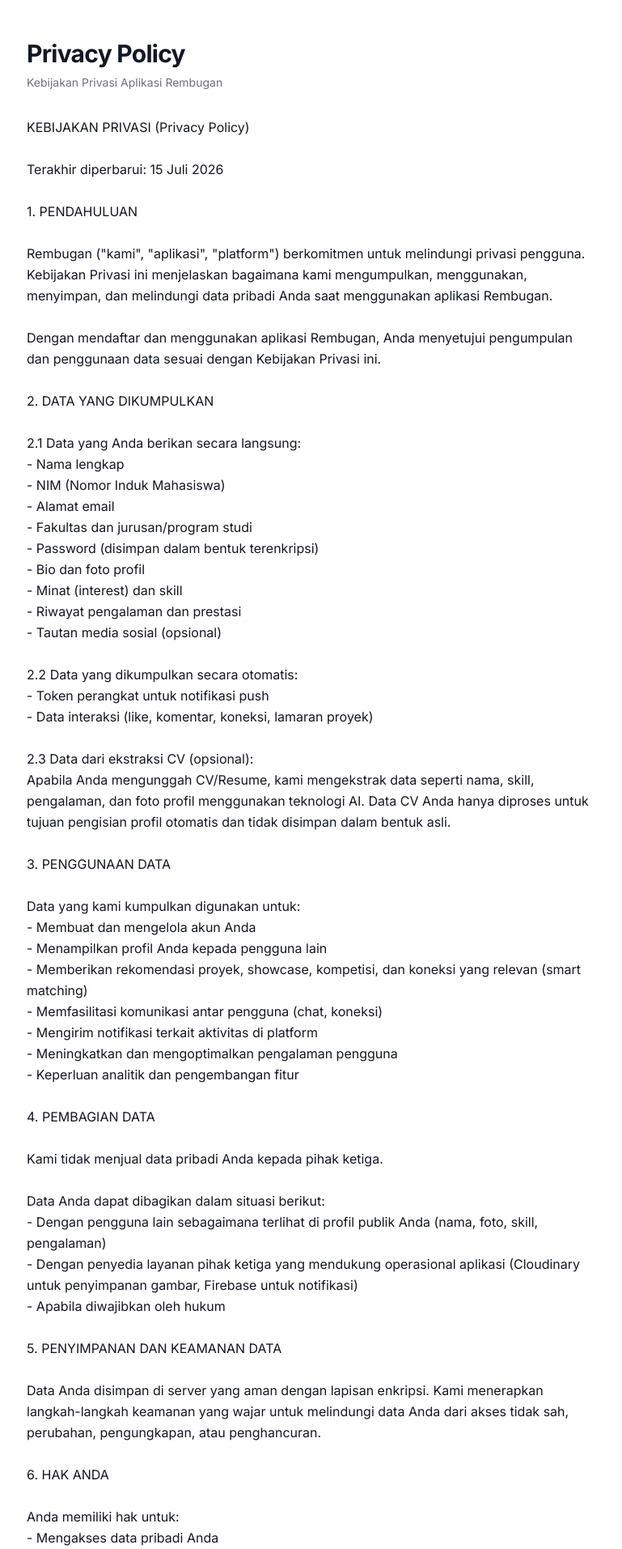
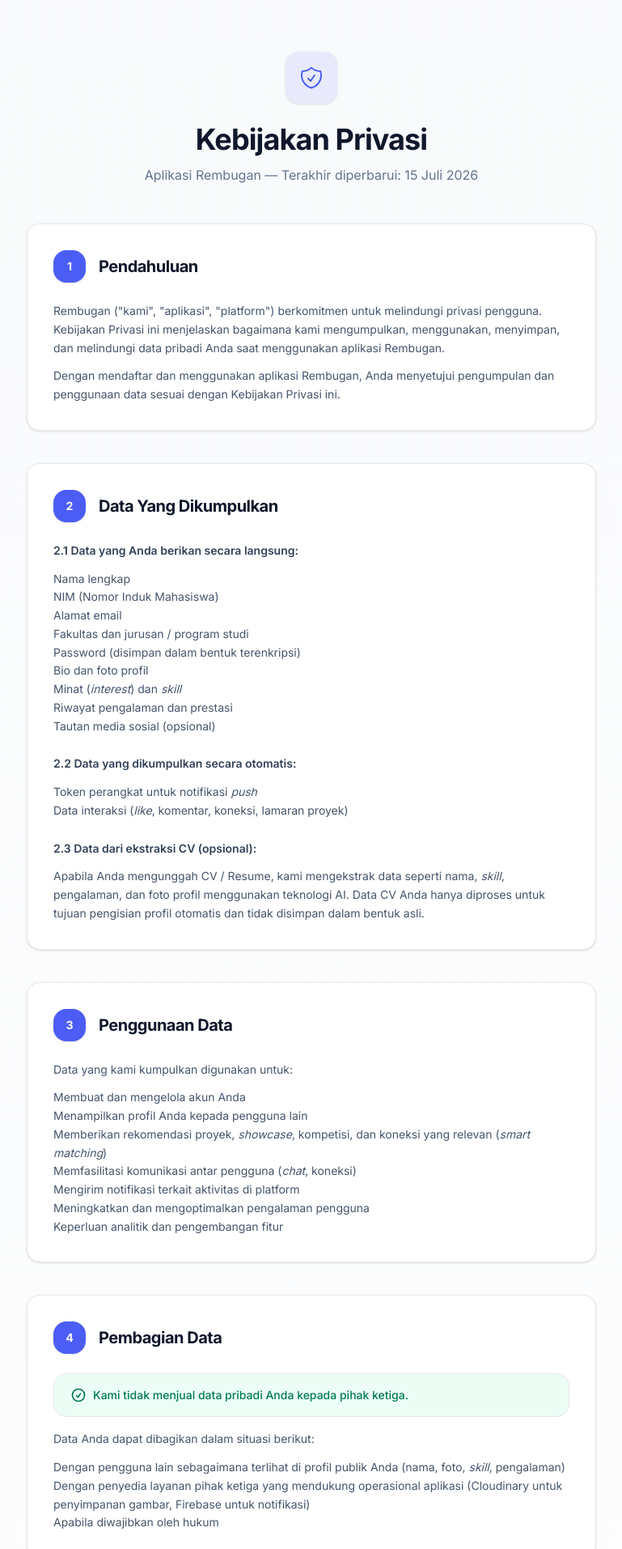
Before and after one commit to ahmdsaif87/Rembugan, a Next.js app in the folder rembugan-dashboard/: page /privacy-policy in a window 1280 px wide. Shown: the top 1913 px of the page at 81% size, without its empty margins (255-1024 px from the left). Built offline with nearby package versions, Linux system fonts and the light colour scheme.

Commit message:
feat: enhance Privacy Policy page with structured content and improved styling

```diff
--- a/rembugan-dashboard/src/app/privacy-policy/page.tsx
+++ b/rembugan-dashboard/src/app/privacy-policy/page.tsx
@@ -1,98 +1,160 @@
-const PRIVACY_POLICY = `KEBIJAKAN PRIVASI (Privacy Policy)
-
-Terakhir diperbarui: 15 Juli 2026
-
-1. PENDAHULUAN
-
-Rembugan ("kami", "aplikasi", "platform") berkomitmen untuk melindungi privasi pengguna. Kebijakan Privasi ini menjelaskan bagaimana kami mengumpulkan, menggunakan, menyimpan, dan melindungi data pribadi Anda saat menggunakan aplikasi Rembugan.
-
-Dengan mendaftar dan menggunakan aplikasi Rembugan, Anda menyetujui pengumpulan dan penggunaan data sesuai dengan Kebijakan Privasi ini.
-
-2. DATA YANG DIKUMPULKAN
-
-2.1 Data yang Anda berikan secara langsung:
-- Nama lengkap
-- NIM (Nomor Induk Mahasiswa)
-- Alamat email
-- Fakultas dan jurusan/program studi
-- Password (disimpan dalam bentuk terenkripsi)
-- Bio dan foto profil
-- Minat (interest) dan skill
-- Riwayat pengalaman dan prestasi
-- Tautan media sosial (opsional)
-
-2.2 Data yang dikumpulkan secara otomatis:
-- Token perangkat untuk notifikasi push
-- Data interaksi (like, komentar, koneksi, lamaran proyek)
-
-2.3 Data dari ekstraksi CV (opsional):
-Apabila Anda mengunggah CV/Resume, kami mengekstrak data seperti nama, skill, pengalaman, dan foto profil menggunakan teknologi AI. Data CV Anda hanya diproses untuk tujuan pengisian profil otomatis dan tidak disimpan dalam bentuk asli.
-
-3. PENGGUNAAN DATA
-
-Data yang kami kumpulkan digunakan untuk:
-- Membuat dan mengelola akun Anda
-- Menampilkan profil Anda kepada pengguna lain
-- Memberikan rekomendasi proyek, showcase, kompetisi, dan koneksi yang relevan (smart matching)
-- Memfasilitasi komunikasi antar pengguna (chat, koneksi)
-- Mengirim notifikasi terkait aktivitas di platform
-- Meningkatkan dan mengoptimalkan pengalaman pengguna
-- Keperluan analitik dan pengembangan fitur
-
-4. PEMBAGIAN DATA
-
-Kami tidak menjual data pribadi Anda kepada pihak ketiga.
-
-Data Anda dapat dibagikan dalam situasi berikut:
-- Dengan pengguna lain sebagaimana terlihat di profil publik Anda (nama, foto, skill, pengalaman)
-- Dengan penyedia layanan pihak ketiga yang mendukung operasional aplikasi (Cloudinary untuk penyimpanan gambar, Firebase untuk notifikasi)
-- Apabila diwajibkan oleh hukum
-
-5. PENYIMPANAN DAN KEAMANAN DATA
-
-Data Anda disimpan di server yang aman dengan lapisan enkripsi. Kami menerapkan langkah-langkah keamanan yang wajar untuk melindungi data Anda dari akses tidak sah, perubahan, pengungkapan, atau penghancuran.
-
-6. HAK ANDA
-
-Anda memiliki hak untuk:
-- Mengakses data pribadi Anda
-- Memperbarui atau memperbaiki data Anda
-- Menghapus akun dan data Anda
-- Menarik persetujuan pemrosesan data
-
-Untuk menghapus akun, Anda dapat menggunakan fitur hapus akun di pengaturan aplikasi atau menghubungi tim dukungan.
-
-7. PENYIMPANAN DATA RETENSI
-
-Kami menyimpan data Anda selama akun Anda masih aktif. Apabila Anda menghapus akun, data Anda akan dihapus dalam jangka waktu yang wajar sesuai dengan ketentuan hukum yang berlaku.
-
-8. PERUBAHAN KEBIJAKAN PRIVASI
-
-Kebijakan Privasi ini dapat diperbarui dari waktu ke waktu. Perubahan akan diberitahukan melalui aplikasi atau email. Dengan terus menggunakan aplikasi setelah perubahan, Anda menyetujui kebijakan yang diperbarui.
-
-9. KONTAK
-
-Jika Anda memiliki pertanyaan mengenai Kebijakan Privasi ini, silakan hubungi kami melalui email: support@rembugan.app`
-
 export default function PrivacyPolicyPage() {
   return (
-    <div className="min-h-screen bg-background">
-      <div className="mx-auto max-w-3xl px-4 py-12 sm:px-6 lg:px-8">
-        <div className="mb-8">
-          <h1 className="text-3xl font-bold tracking-tight">Privacy Policy</h1>
-          <p className="mt-2 text-sm text-muted-foreground">
-            Kebijakan Privasi Aplikasi Rembugan
+    <div className="min-h-screen bg-gradient-to-b from-slate-50 to-white dark:from-slate-950 dark:to-slate-900">
+      <div className="mx-auto max-w-3xl px-4 py-16 sm:px-6 lg:px-8">
+        <div className="text-center">
+          <div className="mx-auto mb-6 flex h-16 w-16 items-center justify-center rounded-2xl bg-primary/10 shadow-sm">
+            <svg className="h-8 w-8 text-primary" fill="none" viewBox="0 0 24 24" strokeWidth={1.5} stroke="currentColor">
+              <path strokeLinecap="round" strokeLinejoin="round" d="M9 12.75L11.25 15 15 9.75m-3-7.036A11.959 11.959 0 013.598 6 11.99 11.99 0 003 9.749c0 5.592 3.824 10.29 9 11.623 5.176-1.332 9-6.03 9-11.622 0-1.31-.21-2.571-.598-3.751h-.152c-3.196 0-6.1-1.248-8.25-3.285z" />
+            </svg>
+          </div>
+          <h1 className="text-4xl font-bold tracking-tight text-slate-900 dark:text-white">
+            Kebijakan Privasi
+          </h1>
+          <p className="mt-3 text-base text-slate-500 dark:text-slate-400">
+            Aplikasi Rembugan — Terakhir diperbarui: 15 Juli 2026
           </p>
         </div>
 
-        <div className="prose prose-sm dark:prose-invert max-w-none whitespace-pre-wrap font-sans leading-relaxed">
-          {PRIVACY_POLICY}
+        <div className="mt-12 space-y-10">
+          <Section number="1" title="Pendahuluan">
+            <p>
+              Rembugan (&quot;kami&quot;, &quot;aplikasi&quot;, &quot;platform&quot;) berkomitmen untuk melindungi privasi pengguna. Kebijakan Privasi ini menjelaskan bagaimana kami mengumpulkan, menggunakan, menyimpan, dan melindungi data pribadi Anda saat menggunakan aplikasi Rembugan.
+            </p>
+            <p>
+              Dengan mendaftar dan menggunakan aplikasi Rembugan, Anda menyetujui pengumpulan dan penggunaan data sesuai dengan Kebijakan Privasi ini.
+            </p>
+          </Section>
+
+          <Section number="2" title="Data Yang Dikumpulkan">
+            <h4 className="mb-3 font-semibold text-slate-700 dark:text-slate-300">2.1 Data yang Anda berikan secara langsung:</h4>
+            <ul>
+              <li>Nama lengkap</li>
+              <li>NIM (Nomor Induk Mahasiswa)</li>
+              <li>Alamat email</li>
+              <li>Fakultas dan jurusan / program studi</li>
+              <li>Password (disimpan dalam bentuk terenkripsi)</li>
+              <li>Bio dan foto profil</li>
+              <li>Minat (<em>interest</em>) dan <em>skill</em></li>
+              <li>Riwayat pengalaman dan prestasi</li>
+              <li>Tautan media sosial (opsional)</li>
+            </ul>
+
+            <h4 className="mb-3 mt-6 font-semibold text-slate-700 dark:text-slate-300">2.2 Data yang dikumpulkan secara otomatis:</h4>
+            <ul>
+              <li>Token perangkat untuk notifikasi <em>push</em></li>
+              <li>Data interaksi (<em>like</em>, komentar, koneksi, lamaran proyek)</li>
+            </ul>
+
+            <h4 className="mb-3 mt-6 font-semibold text-slate-700 dark:text-slate-300">2.3 Data dari ekstraksi CV (opsional):</h4>
+            <p>
+              Apabila Anda mengunggah CV / Resume, kami mengekstrak data seperti nama, <em>skill</em>, pengalaman, dan foto profil menggunakan teknologi AI. Data CV Anda hanya diproses untuk tujuan pengisian profil otomatis dan tidak disimpan dalam bentuk asli.
+            </p>
+          </Section>
+
+          <Section number="3" title="Penggunaan Data">
+            <p>Data yang kami kumpulkan digunakan untuk:</p>
+            <ul>
+              <li>Membuat dan mengelola akun Anda</li>
+              <li>Menampilkan profil Anda kepada pengguna lain</li>
+              <li>Memberikan rekomendasi proyek, <em>showcase</em>, kompetisi, dan koneksi yang relevan (<em>smart matching</em>)</li>
+              <li>Memfasilitasi komunikasi antar pengguna (<em>chat</em>, koneksi)</li>
+              <li>Mengirim notifikasi terkait aktivitas di platform</li>
+              <li>Meningkatkan dan mengoptimalkan pengalaman pengguna</li>
+              <li>Keperluan analitik dan pengembangan fitur</li>
+            </ul>
+          </Section>
+
+          <Section number="4" title="Pembagian Data">
+            <div className="mb-4 rounded-xl border border-emerald-200 bg-emerald-50 px-5 py-4 dark:border-emerald-900/40 dark:bg-emerald-950/40">
+              <p className="flex items-center gap-2 text-sm font-medium text-emerald-700 dark:text-emerald-300">
+                <svg className="h-5 w-5 shrink-0" fill="none" viewBox="0 0 24 24" strokeWidth={2} stroke="currentColor">
+                  <path strokeLinecap="round" strokeLinejoin="round" d="M9 12.75L11.25 15 15 9.75M21 12a9 9 0 11-18 0 9 9 0 0118 0z" />
+                </svg>
+                Kami tidak menjual data pribadi Anda kepada pihak ketiga.
+              </p>
+            </div>
+            <p className="mb-3">Data Anda dapat dibagikan dalam situasi berikut:</p>
+            <ul>
+              <li>Dengan pengguna lain sebagaimana terlihat di profil publik Anda (nama, foto, <em>skill</em>, pengalaman)</li>
+              <li>Dengan penyedia layanan pihak ketiga yang mendukung operasional aplikasi (Cloudinary untuk penyimpanan gambar, Firebase untuk notifikasi)</li>
+              <li>Apabila diwajibkan oleh hukum</li>
+            </ul>
+          </Section>
+
+          <Section number="5" title="Penyimpanan Dan Keamanan Data">
+            <p>
+              Data Anda disimpan di server yang aman dengan lapisan enkripsi. Kami menerapkan langkah-langkah keamanan yang wajar untuk melindungi data Anda dari akses tidak sah, perubahan, pengungkapan, atau penghancuran.
+            </p>
+          </Section>
+
+          <Section number="6" title="Hak Anda">
+            <p>Anda memiliki hak untuk:</p>
+            <ul>
+              <li>Mengakses data pribadi Anda</li>
+              <li>Memperbarui atau memperbaiki data Anda</li>
+              <li>Menghapus akun dan data Anda</li>
+              <li>Menarik persetujuan pemrosesan data</li>
+            </ul>
+            <p className="mt-3">
+              Untuk menghapus akun, Anda dapat menggunakan fitur hapus akun di pengaturan aplikasi atau menghubungi tim dukungan.
+            </p>
+          </Section>
+
+          <Section number="7" title="Penyimpanan Data Retensi">
+            <p>
+              Kami menyimpan data Anda selama akun Anda masih aktif. Apabila Anda menghapus akun, data Anda akan dihapus dalam jangka waktu yang wajar sesuai dengan ketentuan hukum yang berlaku.
+            </p>
+          </Section>
+
+          <Section number="8" title="Perubahan Kebijakan Privasi">
+            <p>
+              Kebijakan Privasi ini dapat diperbarui dari waktu ke waktu. Perubahan akan diberitahukan melalui aplikasi atau email. Dengan terus menggunakan aplikasi setelah perubahan, Anda menyetujui kebijakan yang diperbarui.
+            </p>
+          </Section>
+
+          <Section number="9" title="Kontak">
+            <div className="rounded-xl border border-slate-200 bg-white px-6 py-5 shadow-sm dark:border-slate-800 dark:bg-slate-900">
+              <p className="text-sm text-slate-600 dark:text-slate-400">
+                Jika Anda memiliki pertanyaan mengenai Kebijakan Privasi ini, silakan hubungi kami melalui:
+              </p>
+              <a
+                href="mailto:support@rembugan.app"
+                className="mt-2 inline-flex items-center gap-2 text-sm font-medium text-primary hover:text-primary/80 hover:underline"
+              >
+                <svg className="h-4 w-4" fill="none" viewBox="0 0 24 24" strokeWidth={1.5} stroke="currentColor">
+                  <path strokeLinecap="round" strokeLinejoin="round" d="M21.75 6.75v10.5a2.25 2.25 0 01-2.25 2.25h-15a2.25 2.25 0 01-2.25-2.25V6.75m19.5 0A2.25 2.25 0 0019.5 4.5h-15a2.25 2.25 0 00-2.25 2.25m19.5 0v.243a2.25 2.25 0 01-1.07 1.916l-7.5 4.615a2.25 2.25 0 01-2.36 0L3.32 8.91a2.25 2.25 0 01-1.07-1.916V6.75" />
+                </svg>
+                support@rembugan.app
+              </a>
+            </div>
+          </Section>
         </div>
 
-        <div className="mt-12 border-t pt-6 text-center text-xs text-muted-foreground">
-          &copy; {new Date().getFullYear()} Rembugan. All rights reserved.
+        <div className="mt-16 rounded-2xl border border-slate-200 bg-white/50 px-8 py-6 text-center dark:border-slate-800 dark:bg-slate-900/50">
+          <p className="text-xs text-slate-400 dark:text-slate-500">
+            &copy; {new Date().getFullYear()} Rembugan. Seluruh hak cipta dilindungi undang-undang.
+          </p>
         </div>
       </div>
     </div>
   )
 }
+
+function Section({ number, title, children }: { number: string; title: string; children: React.ReactNode }) {
+  return (
+    <section className="rounded-2xl border border-slate-200 bg-white p-8 shadow-sm transition-shadow hover:shadow-md dark:border-slate-800 dark:bg-slate-950">
+      <div className="mb-6 flex items-center gap-4">
+        <span className="flex h-10 w-10 shrink-0 items-center justify-center rounded-xl bg-primary text-sm font-bold text-white shadow-sm">
+          {number}
+        </span>
+        <h2 className="text-xl font-bold tracking-tight text-slate-900 dark:text-white">
+          {title}
+        </h2>
+      </div>
+      <div className="space-y-3 text-sm leading-relaxed text-slate-600 dark:text-slate-400">
+        {children}
+      </div>
+    </section>
+  )
+}
```
